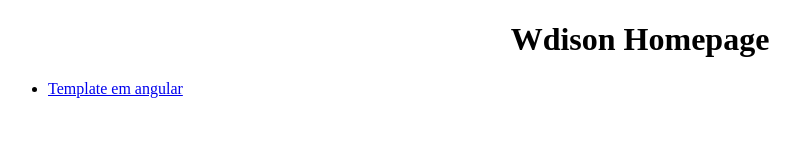
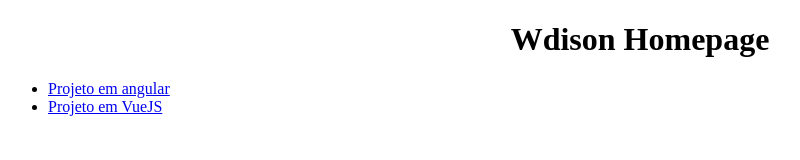
Before and after one commit to wdison/wdison.github.io, a plain HTML site: page index.html in a window 1280 px wide. Shown: the whole page, without its empty margins (0-800 px from the left). Drawn offline with Linux system fonts and the light colour scheme.

Commit message:
Update index.html

```diff
--- a/index.html
+++ b/index.html
@@ -7,7 +7,8 @@
 <body>
 	<h1 style="text-align: center;">Wdison Homepage</h1>
 	<ul>
-		<li><a href="/wdi-angular/">Template em angular</a></li>
+		<li><a href="/wdi-angular/">Projeto em angular</a></li>
+		<li><a href="/wdi-angular/">Projeto em VueJS</a></li>
 	</ul>
 </body>
 </html>
```
